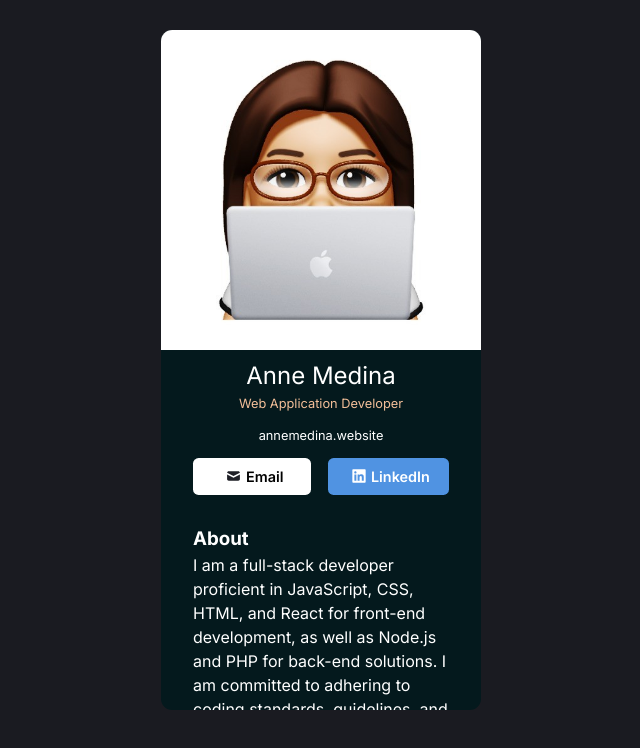
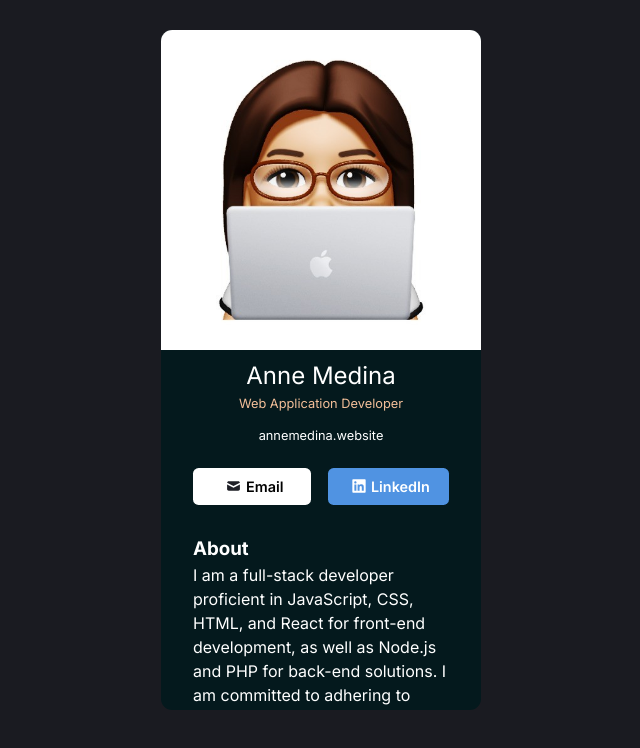
Before and after one commit to AnneMedina/react-businesscard, a React (Vite) app: page / in a window 1280 px wide. Shown: the top 748 px of the page, without its empty margins (319-959 px from the left). Built offline with nearby package versions, Linux system fonts and the light colour scheme.

Commit message:
Adjusted a few spaces in website element

```diff
--- a/src/App.css
+++ b/src/App.css
@@ -67,7 +67,7 @@
 .connect {
   display: flex;
   justify-content: space-between;
-  margin: 00px 0px 30px;
+  margin: 10px 0px 30px;
 }
 
 .connect-links {
```
